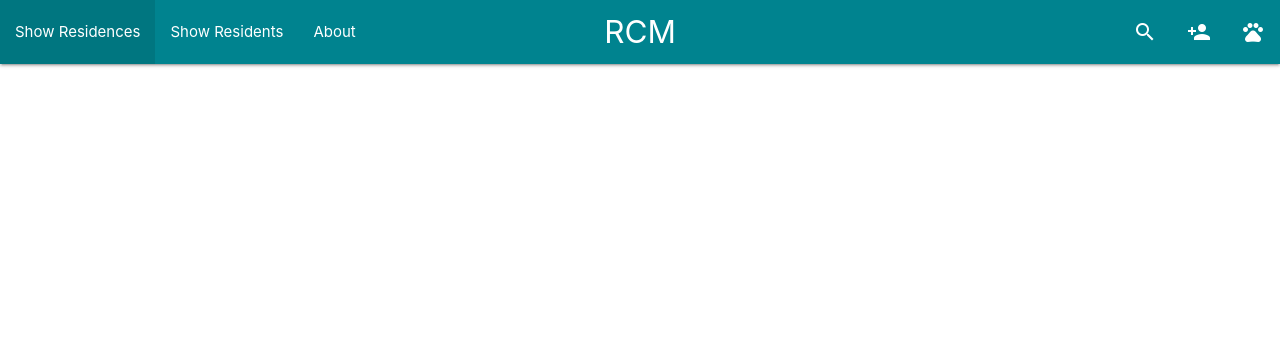
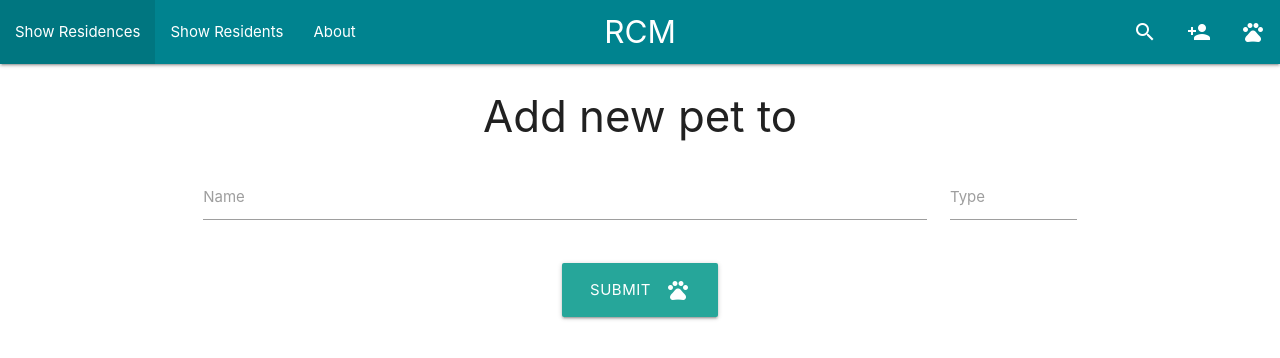
Before and after one commit to landoicco/rcm, a React (Create React App) app in the folder client/: page /pet/add in a window 1280 px wide. Shown: the top 358 px of the page. Built offline with nearby package versions, Linux system fonts and the light colour scheme.

Commit message:
Basic pet POST working on controller

```diff
--- a/client/src/commons/endpoints.js
+++ b/client/src/commons/endpoints.js
@@ -3,3 +3,6 @@ export const RESIDENCES_API_BASE_URL = "http://localhost:8080/api/residences";
 
 // Residents endpoints
 export const RESIDENTS_API_BASE_URL = "http://localhost:8080/api/residents";
+
+// Pets endpoints
+export const PETS_API_BASE_URL = "http://localhost:8080/api/pet";
--- /dev/null
+++ b/client/src/components/forms/AddPet.jsx
@@ -0,0 +1,58 @@
+import { useRef } from "react";
+
+import { PETS_API_BASE_URL } from "../../commons/endpoints";
+
+const AddPet = () => {
+  const nameRef = useRef();
+  const typeRef = useRef();
+
+  const submitPet = (e) => {
+    e.preventDefault();
+
+    const newPet = {
+      name: nameRef.current.value,
+      type: typeRef.current.value,
+    };
+
+    // API POST request
+    fetch(`${PETS_API_BASE_URL}/add`, {
+      method: "POST",
+      headers: {
+        "content-type": "application/json",
+      },
+      body: JSON.stringify(newPet),
+    }).then((response) => response.json());
+
+    window.location.reload();
+  };
+
+  return (
+    <div className="container">
+      <h3 className="center">Add new pet to </h3>
+      <form onSubmit={(e) => submitPet(e)}>
+        <div className="row">
+          <div className="input-field col s10">
+            <input ref={nameRef} type="text" className="validate" required />
+            <label htmlFor="name">Name</label>
+          </div>
+          <div className="input-field col s2">
+            <input ref={typeRef} type="text" className="validate" required />
+            <label htmlFor="type">Type</label>
+          </div>
+        </div>
+        <div className="row center">
+          <button
+            className="btn-large waves-effect waves-light teal lighten-1"
+            type="submit"
+            name="action"
+          >
+            Submit
+            <i className="material-icons right">pets</i>
+          </button>
+        </div>
+      </form>
+    </div>
+  );
+};
+
+export default AddPet;
--- a/client/src/components/ui/Landing.jsx
+++ b/client/src/components/ui/Landing.jsx
@@ -2,6 +2,7 @@ import { BrowserRouter, Routes, Route } from "react-router-dom";
 
 import ResidentFinder from "../forms/ResidentFinder";
 import AddResident from "../forms/AddResident";
+import AddPet from "../forms/AddPet";
 import { AllResidents, ResidentSearchResult } from "../containers/Residents";
 import Residences from "../containers/Residences";
 
@@ -14,6 +15,7 @@ const Landing = () => {
         <Route path="/residents" element={<AllResidents />} />
         <Route path="/resident" element={<ResidentSearchResult />} />
         <Route path="/residences" element={<Residences />} />
+        <Route path="/pet/add" element={<AddPet />} />
       </Routes>
     </BrowserRouter>
   );
```
Also changed, not shown: 1 other file (tests, documents, lock files or other folders).
